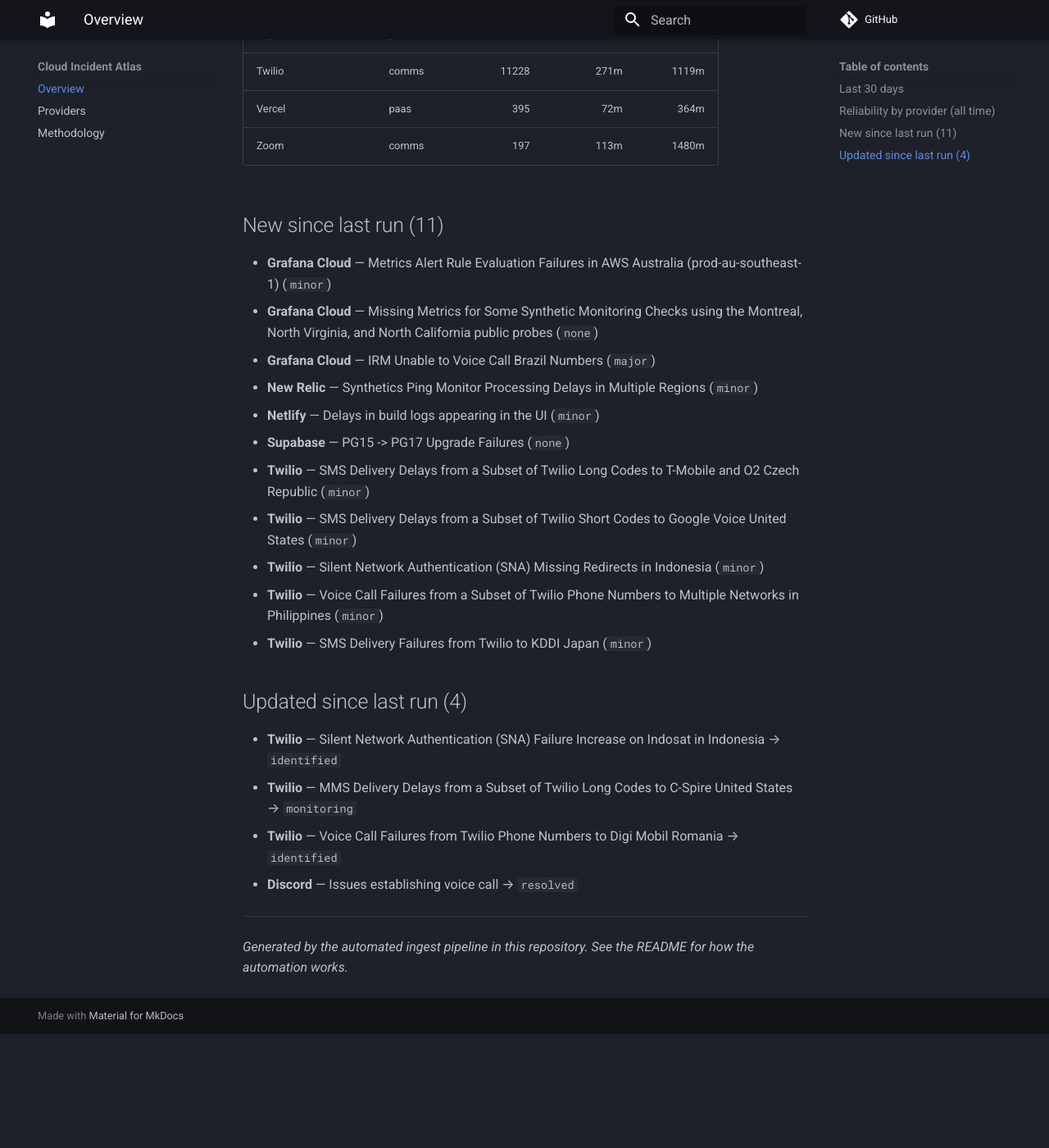
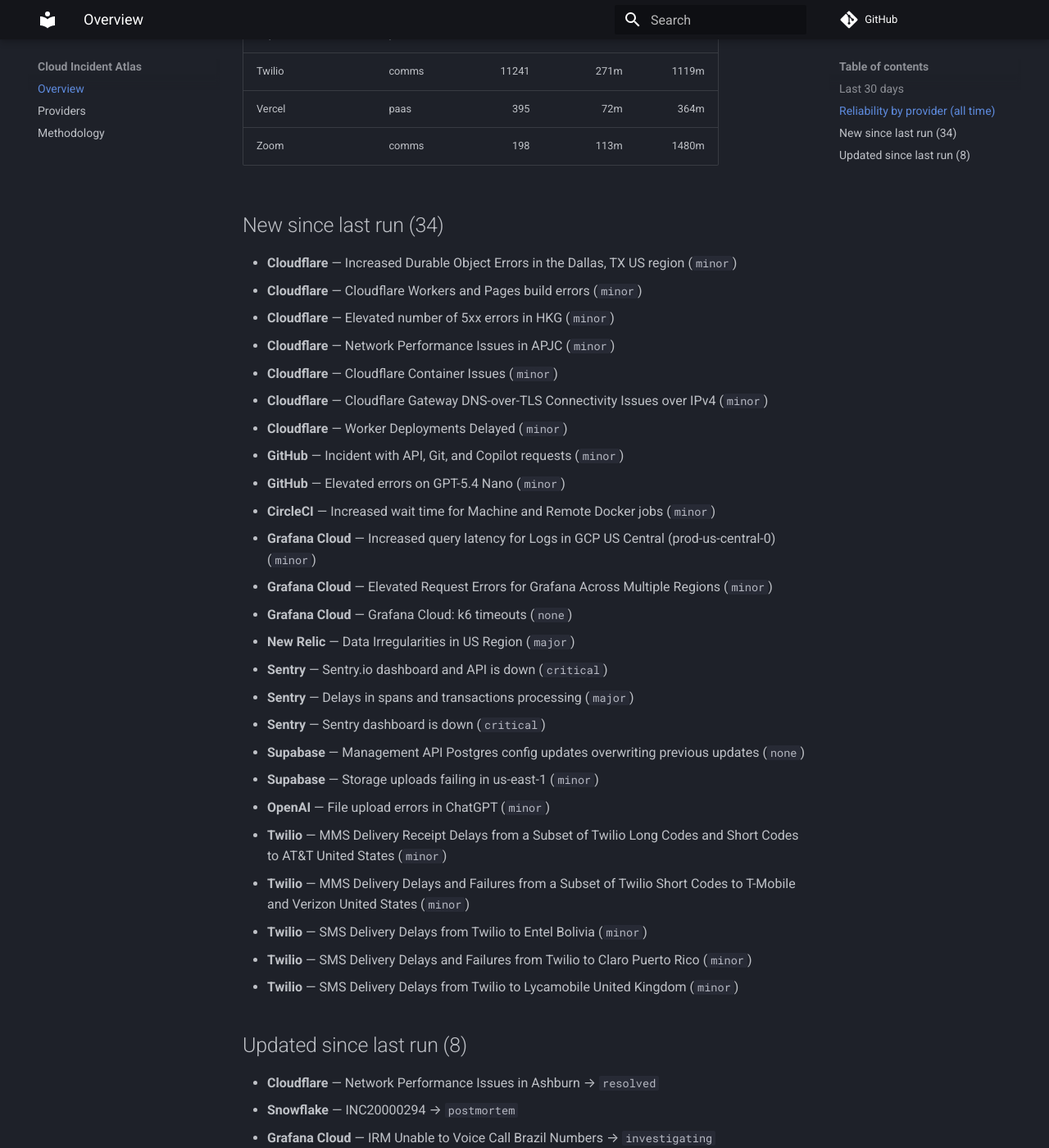
Before and after one commit to ayushgupta07xx/cloud-incident-atlas, an MkDocs documentation site: the page built from docs/index.md, in a window 1280 px wide and 1400 px high, scrolled down 1428 px. Shown: the whole window at 82% size. Built offline with MkDocs 1.6.1 and Material for MkDocs 9.7.7, drawn with Linux system fonts in a browser that asks for light colours; comment, search, counter and statistics services are not loaded; before the commit the page ends 2689 px from its top, so only the background shows below that; some of the changed text lies outside the part shown.

Commit message:
docs: refresh digest and charts
Regenerated from the corpus by the ingest pipeline.

Run: https://github.com/ayushgupta07xx/cloud-incident-atlas/actions/runs/41683141990

Co-authored-by: github-actions[bot] <41898282+github-actions[bot]@users.noreply.github.com>

```diff
--- a/docs/index.md
+++ b/docs/index.md
@@ -14,49 +14,67 @@
 | Atlassian | devtools | 39 | 120m | 2244m |
 | Amazon Web Services | cloud | 80 | — | — |
 | Microsoft Azure | cloud | 1 | — | — |
-| CircleCI | devtools | 323 | 70m | 481m |
-| Cloudflare | cdn | 6829 | 239m | 504m |
+| CircleCI | devtools | 324 | 69m | 481m |
+| Cloudflare | cdn | 6836 | 239m | 504m |
 | Confluent Cloud | data | 267 | 195m | 1599m |
 | Datadog | observability | 128 | 72m | 224m |
 | DigitalOcean | cloud | 511 | 144m | 571m |
 | Discord | comms | 226 | 56m | 296m |
 | Elastic Cloud | observability | 264 | 192m | 1470m |
 | Google Cloud Platform | cloud | 8 | 504m | — |
-| GitHub | devtools | 652 | 67m | 287m |
-| Grafana Cloud | observability | 795 | 92m | 1133m |
+| GitHub | devtools | 654 | 67m | 287m |
+| Grafana Cloud | observability | 798 | 91m | 1132m |
 | HashiCorp Cloud | devtools | 41 | 165m | 1525m |
 | MongoDB Atlas | data | 279 | 120m | 1403m |
 | Netlify | paas | 232 | 41m | 234m |
-| New Relic | observability | 110 | 63m | 310m |
+| New Relic | observability | 111 | 63m | 310m |
 | npm | devtools | 68 | 108m | 342m |
-| OpenAI | ai | 128 | 104m | 569m |
-| Sentry | observability | 347 | 84m | 359m |
+| OpenAI | ai | 129 | 108m | 568m |
+| Sentry | observability | 350 | 86m | 357m |
 | Snowflake | data | 211 | 119m | 598m |
-| Supabase | paas | 453 | 149m | 1323m |
-| Twilio | comms | 11228 | 271m | 1119m |
+| Supabase | paas | 455 | 148m | 1315m |
+| Twilio | comms | 11241 | 271m | 1119m |
 | Vercel | paas | 395 | 72m | 364m |
-| Zoom | comms | 197 | 113m | 1480m |
+| Zoom | comms | 198 | 113m | 1480m |
 
-## New since last run (11)
+## New since last run (34)
 
-- **Grafana Cloud** — Metrics Alert Rule Evaluation Failures in AWS Australia (prod-au-southeast-1) (`minor`)
-- **Grafana Cloud** — Missing Metrics for Some Synthetic Monitoring Checks using the Montreal, North Virginia, and North California public probes (`none`)
-- **Grafana Cloud** — IRM Unable to Voice Call Brazil Numbers (`major`)
-- **New Relic** — Synthetics Ping Monitor Processing Delays in Multiple Regions (`minor`)
-- **Netlify** — Delays in build logs appearing in the UI (`minor`)
-- **Supabase** — PG15 -> PG17 Upgrade Failures (`none`)
-- **Twilio** — SMS Delivery Delays from a Subset of Twilio Long Codes to T-Mobile and O2 Czech Republic (`minor`)
-- **Twilio** — SMS Delivery Delays from a Subset of Twilio Short Codes to Google Voice United States (`minor`)
-- **Twilio** — Silent Network Authentication (SNA) Missing Redirects in Indonesia (`minor`)
-- **Twilio** — Voice Call Failures from a Subset of Twilio Phone Numbers to Multiple Networks in Philippines (`minor`)
-- **Twilio** — SMS Delivery Failures from Twilio to KDDI Japan (`minor`)
+- **Cloudflare** — Increased Durable Object Errors in the Dallas, TX US region (`minor`)
+- **Cloudflare** — Cloudflare Workers and Pages build errors (`minor`)
+- **Cloudflare** — Elevated number of 5xx errors in HKG (`minor`)
+- **Cloudflare** — Network Performance Issues in APJC (`minor`)
+- **Cloudflare** — Cloudflare Container Issues (`minor`)
+- **Cloudflare** — Cloudflare Gateway DNS-over-TLS Connectivity Issues over IPv4 (`minor`)
+- **Cloudflare** — Worker Deployments Delayed (`minor`)
+- **GitHub** — Incident with API, Git, and Copilot requests (`minor`)
+- **GitHub** — Elevated errors on GPT-5.4 Nano (`minor`)
+- **CircleCI** — Increased wait time for Machine and Remote Docker jobs (`minor`)
+- **Grafana Cloud** — Increased query latency for Logs in GCP US Central (prod-us-central-0) (`minor`)
+- **Grafana Cloud** — Elevated Request Errors for Grafana Across Multiple Regions (`minor`)
+- **Grafana Cloud** — Grafana Cloud: k6 timeouts (`none`)
+- **New Relic** — Data Irregularities in US Region (`major`)
+- **Sentry** — Sentry.io dashboard and API is down (`critical`)
+- **Sentry** — Delays in spans and transactions processing (`major`)
+- **Sentry** — Sentry dashboard is down (`critical`)
+- **Supabase** — Management API Postgres config updates overwriting previous updates (`none`)
+- **Supabase** — Storage uploads failing in us-east-1 (`minor`)
+- **OpenAI** — File upload errors in ChatGPT (`minor`)
+- **Twilio** — MMS Delivery Receipt Delays from a Subset of Twilio Long Codes and Short Codes to AT&T United States (`minor`)
+- **Twilio** — MMS Delivery Delays and Failures from a Subset of Twilio Short Codes to T-Mobile and Verizon United States (`minor`)
+- **Twilio** — SMS Delivery Delays from Twilio to Entel Bolivia (`minor`)
+- **Twilio** — SMS Delivery Delays and Failures from Twilio to Claro Puerto Rico (`minor`)
+- **Twilio** — SMS Delivery Delays from Twilio to Lycamobile United Kingdom (`minor`)
 
-## Updated since last run (4)
+## Updated since last run (8)
 
-- **Twilio** — Silent Network Authentication (SNA) Failure Increase on Indosat in Indonesia → `identified`
+- **Cloudflare** — Network Performance Issues in Ashburn → `resolved`
+- **Snowflake** — INC20000294 → `postmortem`
+- **Grafana Cloud** — IRM Unable to Voice Call Brazil Numbers → `investigating`
+- **Twilio** — Silent Network Authentication (SNA) Missing Redirects on XL Axiata in Indonesia → `resolved`
+- **Twilio** — SMS Delivery Delays from a Subset of Twilio Long Codes to T-Mobile and O2 Czech Republic → `resolved`
+- **Twilio** — Voice Call Failures from a Subset of Twilio Philippines Phone Numbers to Multiple Networks in Philippines → `identified`
+- **Twilio** — Silent Network Authentication (SNA) Failure Increase on Indosat in Indonesia → `monitoring`
 - **Twilio** — MMS Delivery Delays from a Subset of Twilio Long Codes to C-Spire United States → `monitoring`
-- **Twilio** — Voice Call Failures from Twilio Phone Numbers to Digi Mobil Romania → `identified`
-- **Discord** — Issues establishing voice call → `resolved`
 
 ---
 
```
Also changed, not shown: other parts of docs/index.md (+3 -3 lines), README.md (+10 -9 lines), docs/providers.md (+16 -16 lines), docs/img/mttr.svg, docs/img/timeline.svg.
